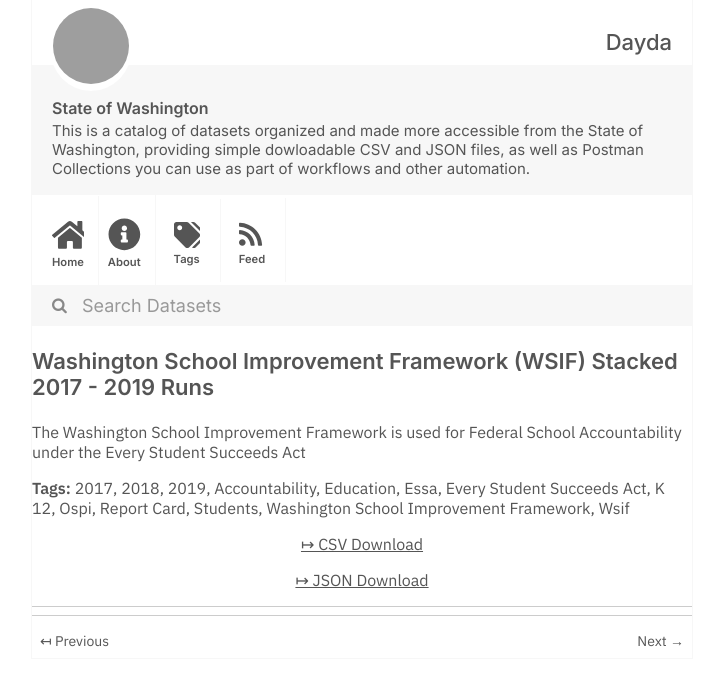
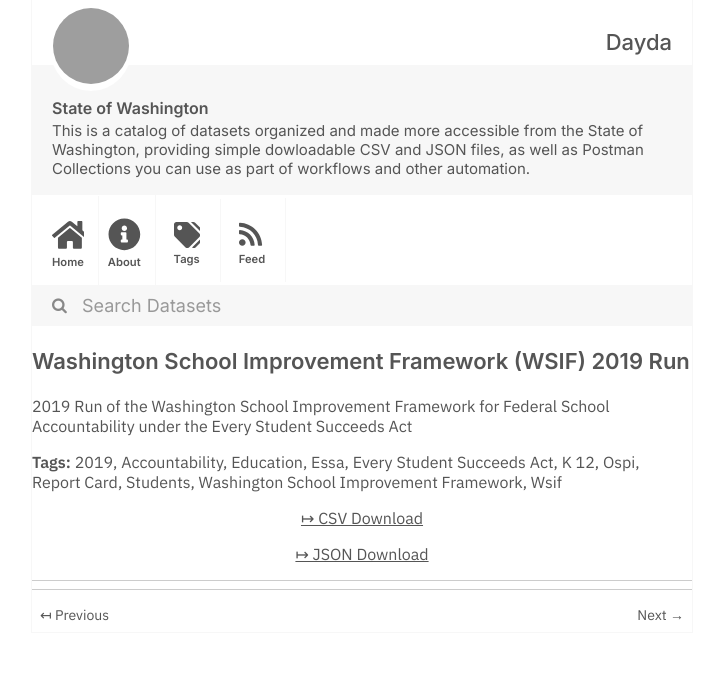
Before and after one commit to dayda-entities/state-of-washington, a Jekyll site: the page built from _posts/2020-11-10-washington-school-improvement-.md, in a window 1280 px wide, cut to the strip 0-686 px from the top of the page. Shown: the whole strip, without its empty margins (278-1001 px from the left). Built offline with Jekyll 4.4.1, drawn with Linux system fonts in a browser that asks for light colours; grey boxes are pictures that could not be loaded.

```diff
--- a/_posts/2020-11-10-washington-school-improvement-.md
+++ b/_posts/2020-11-10-washington-school-improvement-.md
@@ -1,12 +1,10 @@
 ---
-title: Washington School Improvement Framework (WSIF) Stacked 2017 - 2019 Runs
-created: '2020-11-10T17:20:59.684787'
-modified: '2020-11-10T17:20:59.684795'
+title: Washington School Improvement Framework (WSIF) 2019 Run
+created: '2020-11-10T17:21:17.710584'
+modified: '2020-11-10T17:21:17.710595'
 state: active
 type: dataset
 tags:
-  - '2017'
-  - '2018'
   - '2019'
   - Accountability
   - Education
@@ -20,9 +18,9 @@ tags:
   - Wsif
 groups:
   - Local Government
-csv_url: 'https://data.wa.gov/api/views/kg5k-8pyt/rows.csv?accessType=DOWNLOAD'
-json_url: 'https://data.wa.gov/api/views/kg5k-8pyt/rows.json?accessType=DOWNLOAD'
+csv_url: 'https://data.wa.gov/api/views/qtus-455b/rows.csv?accessType=DOWNLOAD'
+json_url: 'https://data.wa.gov/api/views/qtus-455b/rows.json?accessType=DOWNLOAD'
 layout: post
 
 ---
-The Washington School Improvement Framework is used for Federal School Accountability under the Every Student Succeeds Act
+2019 Run of the Washington School Improvement Framework for Federal School Accountability under the Every Student Succeeds Act
```
